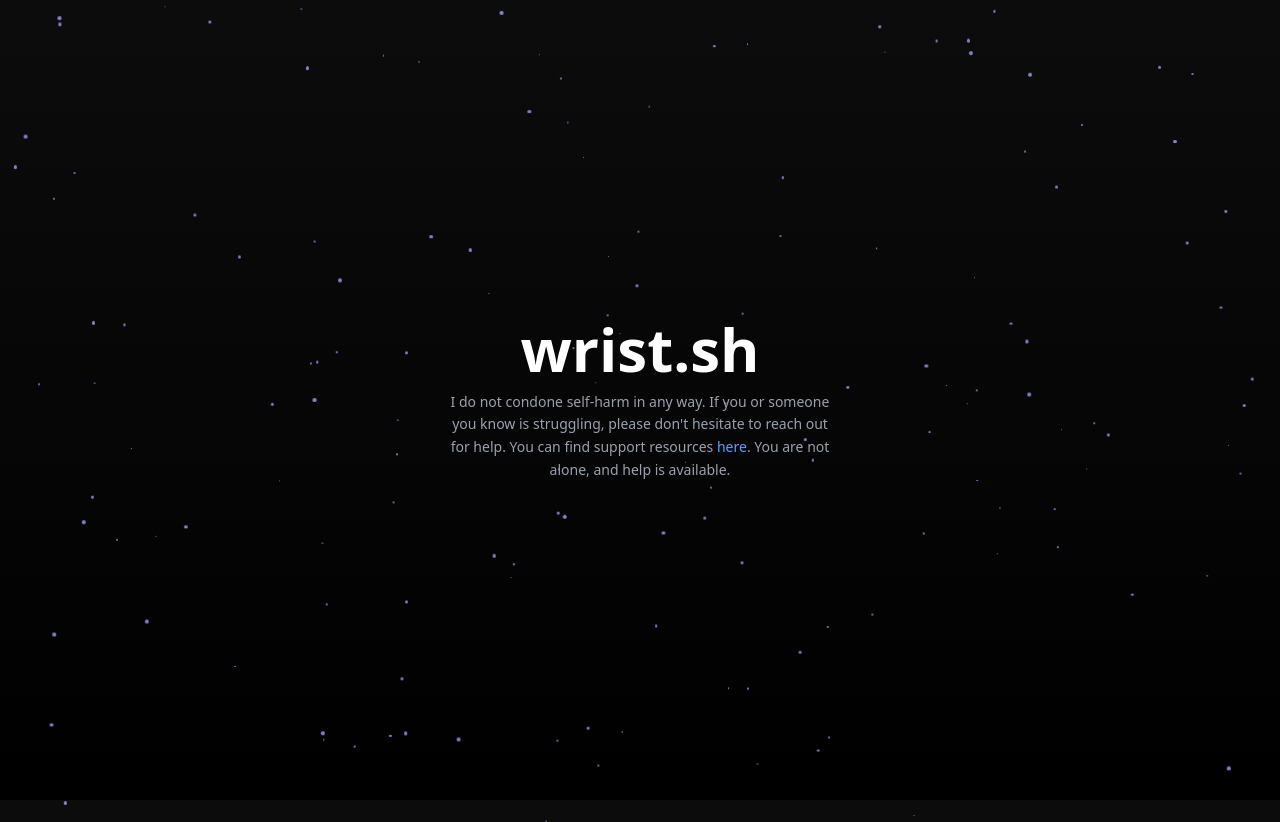
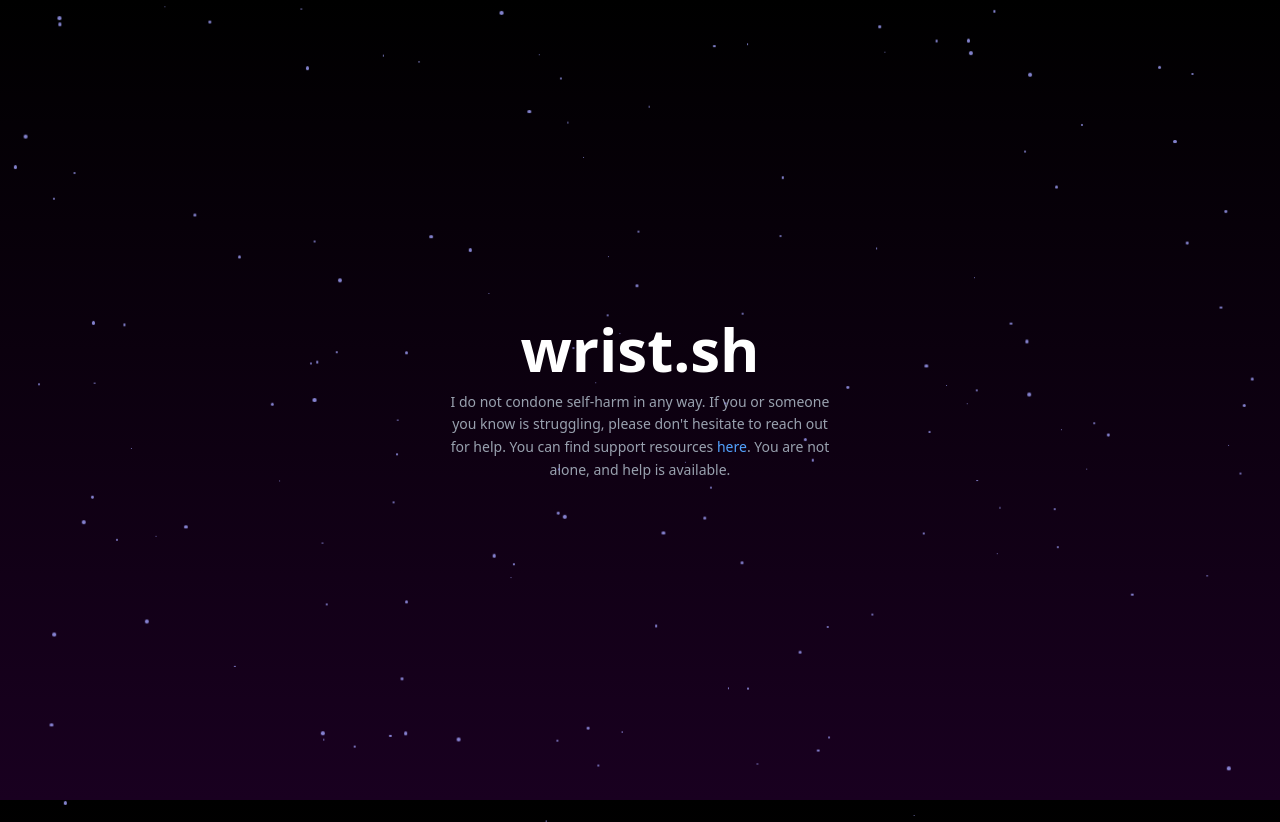
Before and after one commit to fansigning/wrist, a plain HTML site: page index.html in a window 1280 px wide. Drawn offline with nearby package versions, Linux system fonts and the light colour scheme.

Commit message:
Update index.html

```diff
--- a/index.html
+++ b/index.html
@@ -7,7 +7,7 @@
     <script src="https://cdn.jsdelivr.net/npm/@tailwindcss/browser@4"></script>
     <style>
       body {
-        background: linear-gradient(to bottom, #0c0c0c, #000000);
+        background: linear-gradient(to bottom, #000000, #190020);
         min-height: 100vh;
         overflow: hidden;
         position: relative;
```
